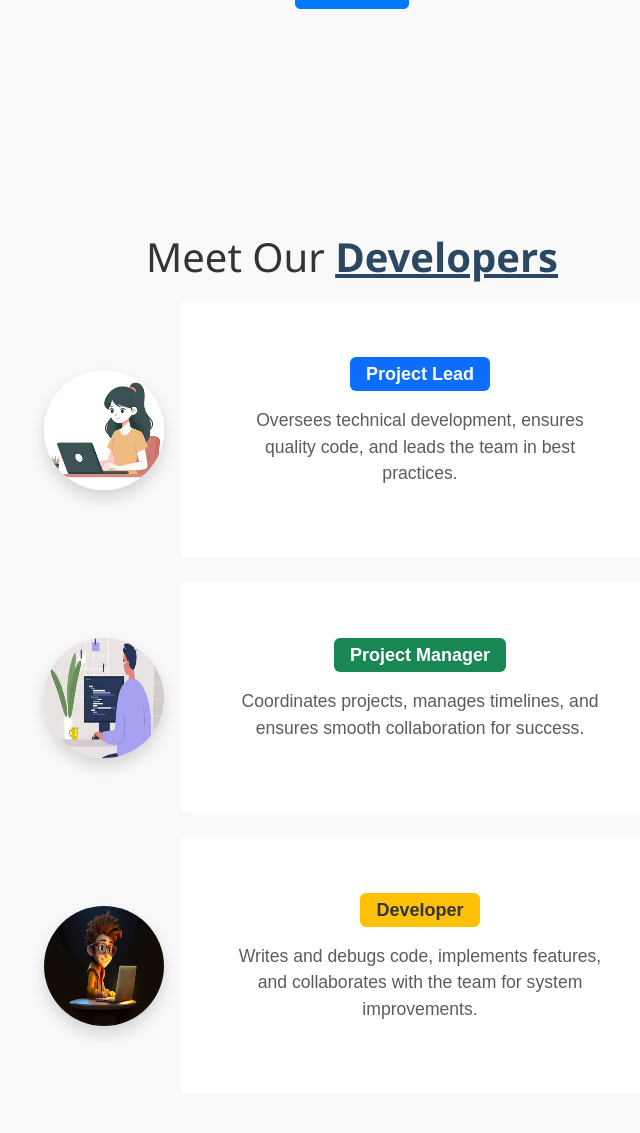
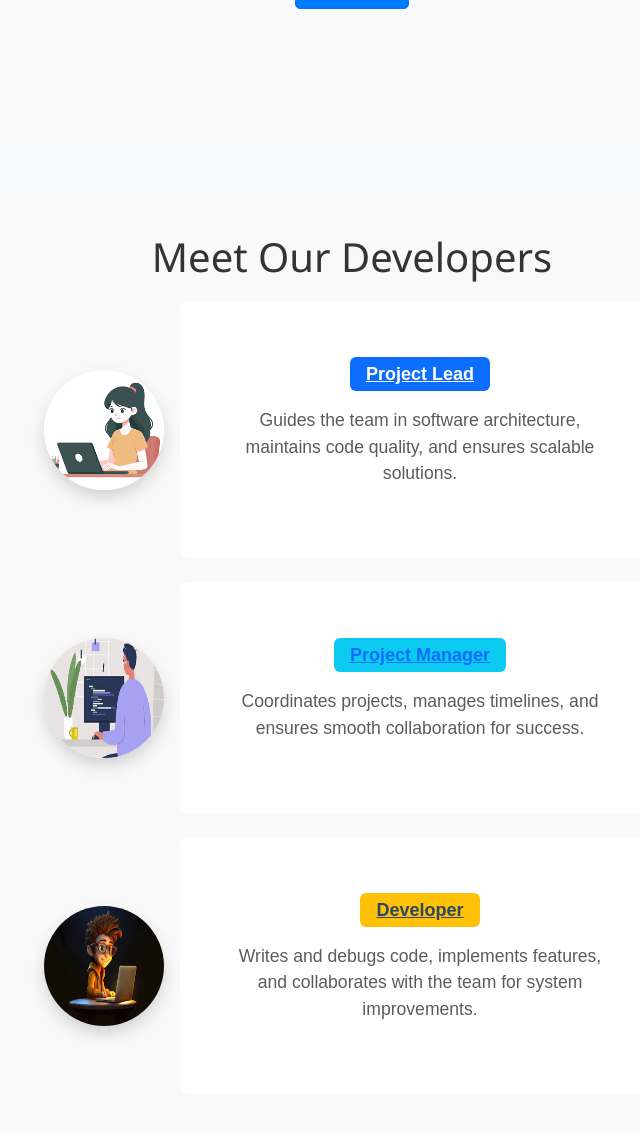
Before and after one commit to sujataregmi12/Ontreat, a Django app: page / in a window 1280 px wide. Shown: the part 2627-3760 px from the top of the page, without its empty margins (288-928 px from the left). Run offline with Django 5.2, Linux system fonts and the light colour scheme; the visitor is signed in with stand-in values (Sample User, id 1); data comes from the database, SQL or seed files in the repository; some libraries are stand-ins or nearby versions.

Commit message:
added link

```diff
--- a/templates/index.html
+++ b/templates/index.html
@@ -140,8 +140,7 @@
   <main>
     <div class="container my-5">
         <h2 class="text-center">
-            Meet Our
-            <a href="{% url 'developer_list' %}" class="developer-link">Developers</a>
+            Meet Our Developers
         </h2>
         <div class="developer-container d-flex flex-column align-items-center gap-4">
           <!-- Lead Developer -->
@@ -149,8 +148,10 @@
               <img src="/static/dev3.png" alt="Sujata" class="rounded-circle shadow" style="width: 120px; height: 120px;">
               <div class="card ms-3" style="width: 30rem;">
                   <div class="card-body">
-                        <h4><span class="badge bg-primary px-3 py-2 mb-2">Project Lead</span></h4>
-                        <p class="text-muted small">Oversees technical development, ensures quality code, and leads the team in best practices.</p>
+                      <h4><span class="badge bg-primary px-3 py-2 mb-2 text-white">
+                          <a href="{% url 'team_list' %}" class="team-link text-white">Project Lead</a>
+                      </span></h4>
+                      <p class="text-muted small">Guides the team in software architecture, maintains code quality, and ensures scalable solutions.</p>
                   </div>
               </div>
           </div>
@@ -160,7 +161,7 @@
                 <img src="/static/dev4.jpeg" alt="Roniee" class="rounded-circle shadow" style="width: 120px; height: 120px;">
                 <div class="card ms-3" style="width: 30rem;">
                     <div class="card-body">
-                        <h4><span class="badge bg-success px-3 py-2 mb-2">Project Manager</span></h4>
+                        <h4><span class="badge bg-info px-3 py-2 mb-2"><a href="{% url 'project_list' %}" class="project-link">Project Manager</a></span></h4>
                         <p class="text-muted small">Coordinates projects, manages timelines, and ensures smooth collaboration for success.</p>
                     </div>
                 </div>
@@ -171,7 +172,7 @@
                 <img src="/static/dev2.jpeg" alt="Sudip" class="rounded-circle shadow" style="width: 120px; height: 120px;">
                 <div class="card ms-3" style="width: 30rem;">
                     <div class="card-body">
-                        <h4><span class="badge bg-warning px-3 py-2 mb-2 text-dark">Developer</span></h4>
+                        <h4><span class="badge bg-warning px-3 py-2 mb-2 text-dark"><a href="{% url "developer_list" %}" class ='developer-link'> Developer </a></span></h4>
                         <p class="text-muted small">Writes and debugs code, implements features, and collaborates with the team for system improvements.</p>
                     </div>
                 </div>
```
Lines whose indentation alone changed are shown as unchanged.
